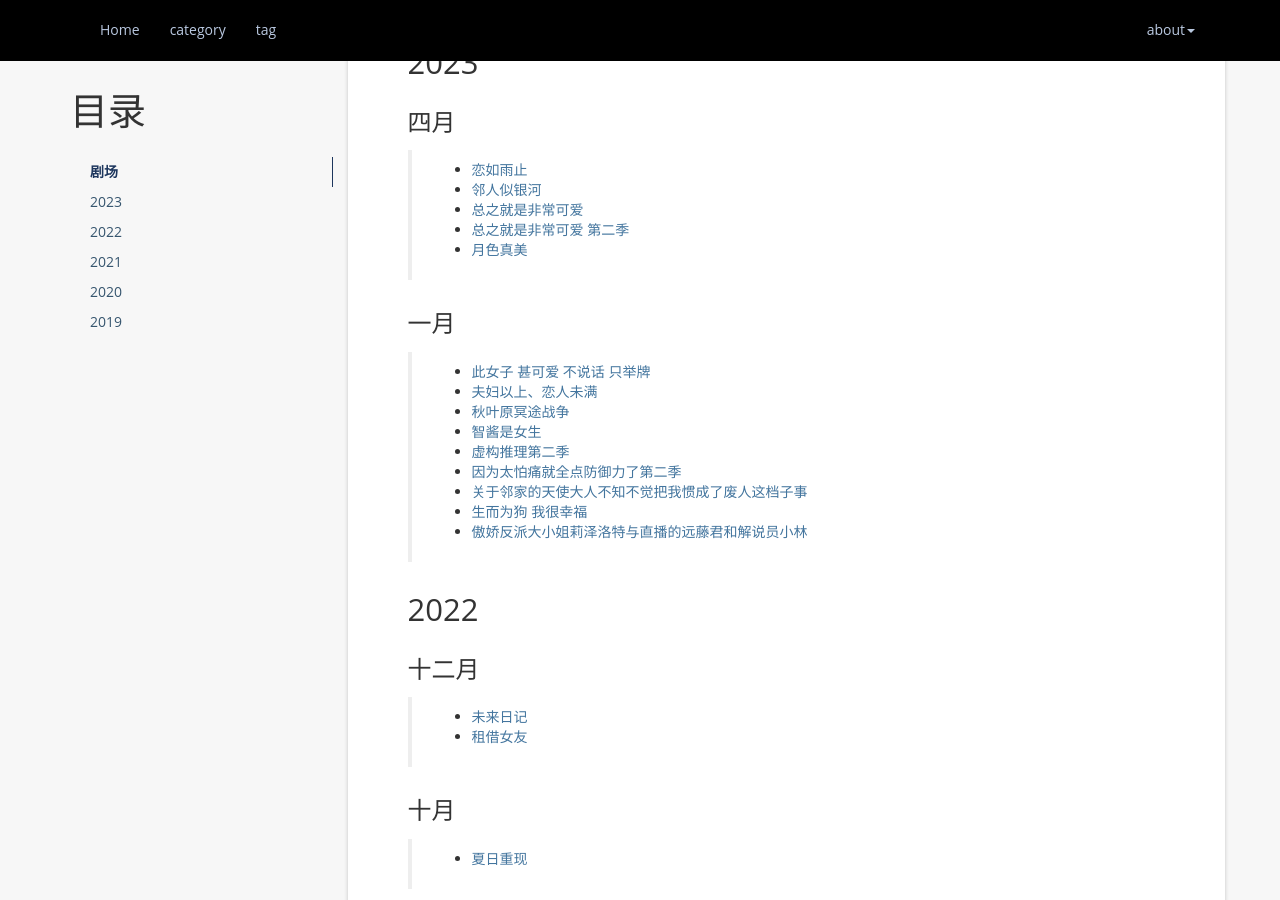
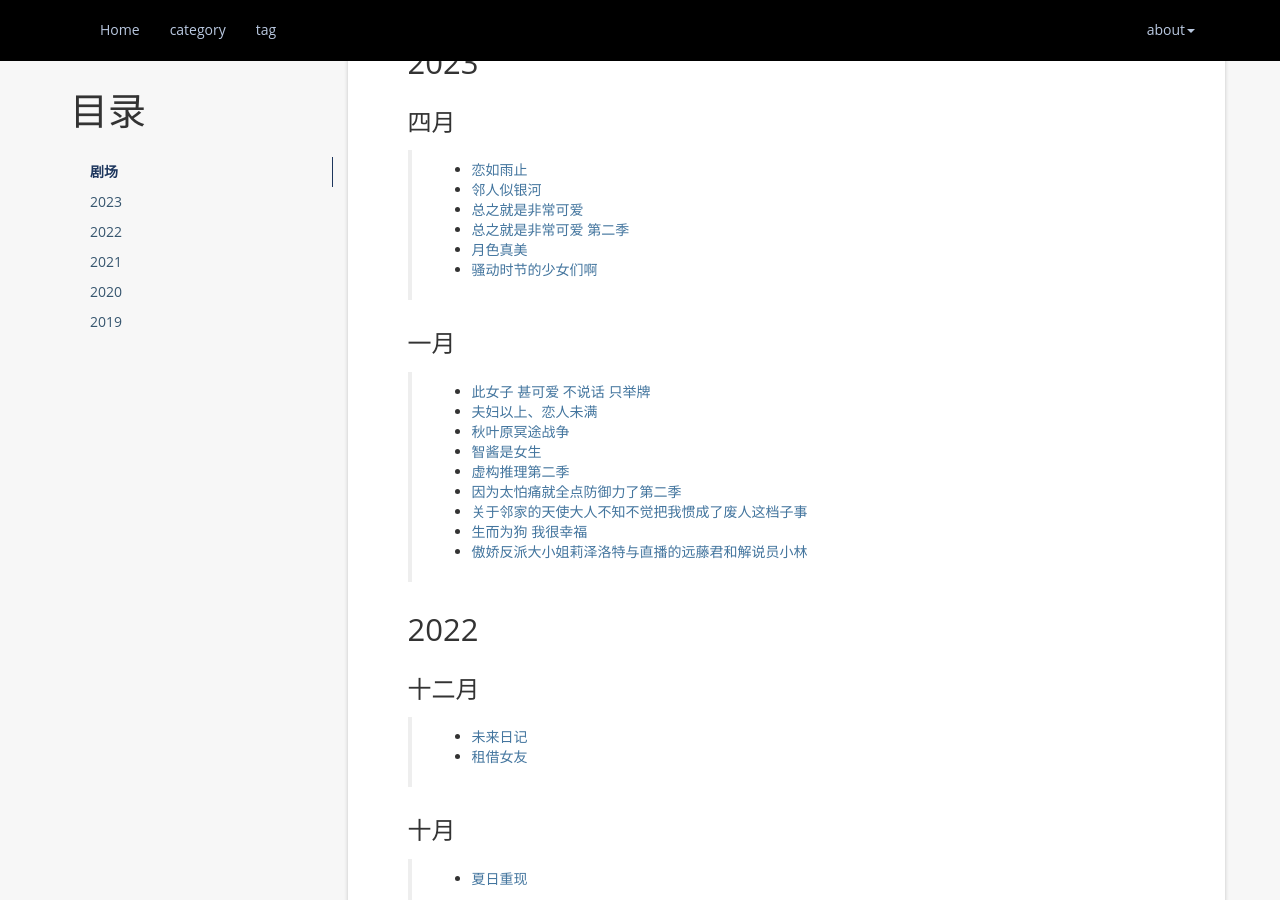
Before and after one commit to atgtahub/atgtahub.github.io, a Jekyll site: the page built from about/bangumi.md, in a window 1280 px wide and 900 px high, scrolled down 739 px. Built offline with Jekyll 4.4.1, drawn with Linux system fonts in a browser that asks for light colours; a script that is not in the unit is left out; comment, search, counter and statistics services are not loaded.

Commit message:
refactor(about): bangumi.md

```diff
--- a/about/bangumi.md
+++ b/about/bangumi.md
@@ -33,6 +33,7 @@ permalink: /bangumi
 > + <a href="https://www.bilibili.com/bangumi/play/ep341244" target="_blank">总之就是非常可爱</a>
 > + <a href="https://www.agemys.net/detail/20220087" target="_blank">总之就是非常可爱 第二季</a>
 > + <a href="https://www.bilibili.com/bangumi/play/ep103870" target="_blank">月色真美</a>
+> + <a href="https://www.yhpdm.com/showp/19247.html" target="_blank">骚动时节的少女们啊</a>
 
 ### 一月
 
```
